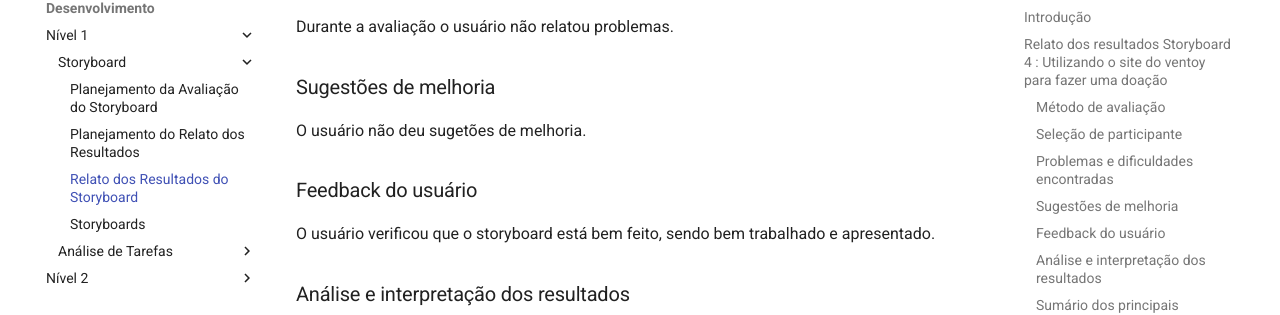
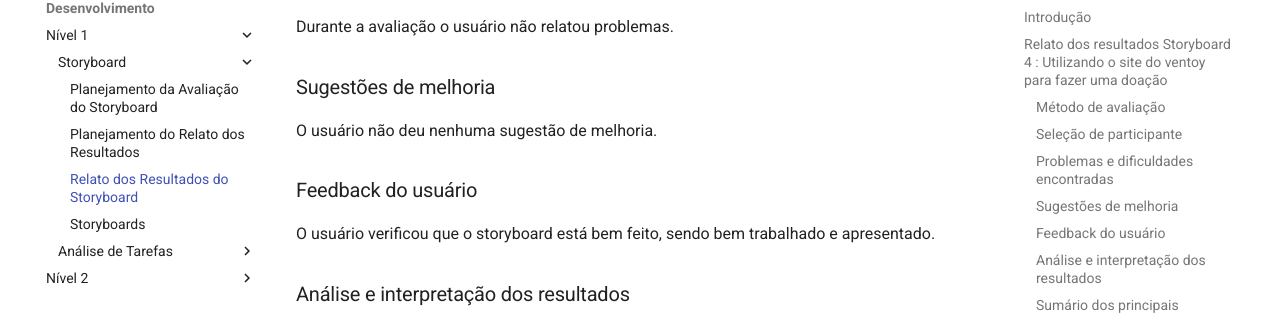
Before and after one commit to Interacao-Humano-Computador/2023.2-Ventoy, an MkDocs documentation site: the page built from docs/DAD/nivel1/storyboard/relatoDosResultados.md, in a window 1280 px wide and 900 px high, scrolled down 2300 px. Shown: the part 139-454 px from the top of the window. Built offline with MkDocs 1.6.1 and Material for MkDocs 9.7.7, drawn with Linux system fonts in a browser that asks for light colours; comment, search, counter and statistics services are not loaded.

Commit message:
Update relatoDosResultados.md

```diff
--- a/docs/DAD/nivel1/storyboard/relatoDosResultados.md
+++ b/docs/DAD/nivel1/storyboard/relatoDosResultados.md
@@ -95,7 +95,7 @@
 
 ### Sugestões de melhoria
 
-O usuário não deu sugetões de melhoria.
+O usuário não deu nenhuma sugestão de melhoria.
 
 ### Feedback do usuário
 
```
